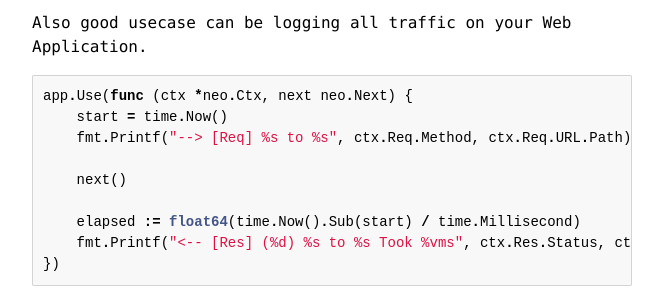
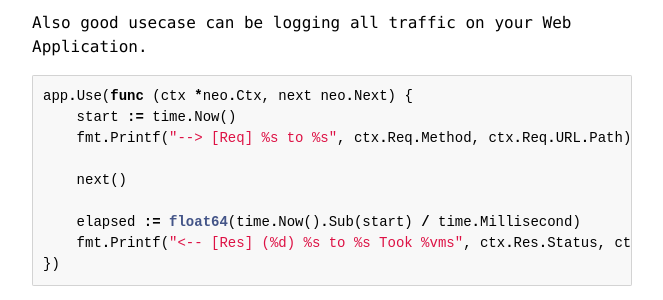
Before and after one commit to ivpusic/neo, a Jekyll site: the page built from _posts/2015-01-23-middlewares.md, in a window 1280 px wide. Shown: the part 1211-1511 px from the top of the page, without its empty margins (458-1121 px from the left). Built offline with Jekyll 4.4.1, drawn with Linux system fonts in a browser that asks for light colours; nearby versions of some CDN libraries.

````diff
--- a/_posts/2015-01-23-middlewares.md
+++ b/_posts/2015-01-23-middlewares.md
@@ -34,7 +34,7 @@ Also good usecase can be logging all traffic on your Web Application.
 
 ```go
 app.Use(func (ctx *neo.Ctx, next neo.Next) {
-    start = time.Now()
+    start := time.Now()
     fmt.Printf("--> [Req] %s to %s", ctx.Req.Method, ctx.Req.URL.Path)
 
     next()
````
